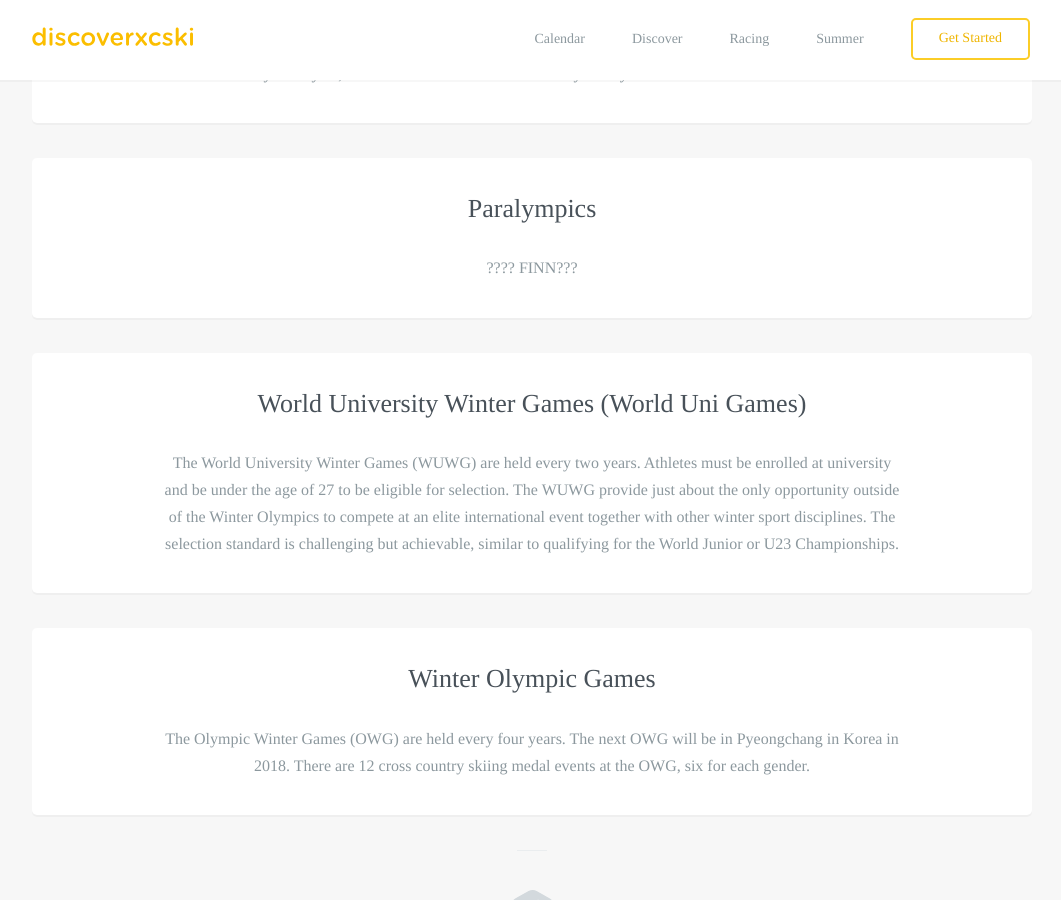
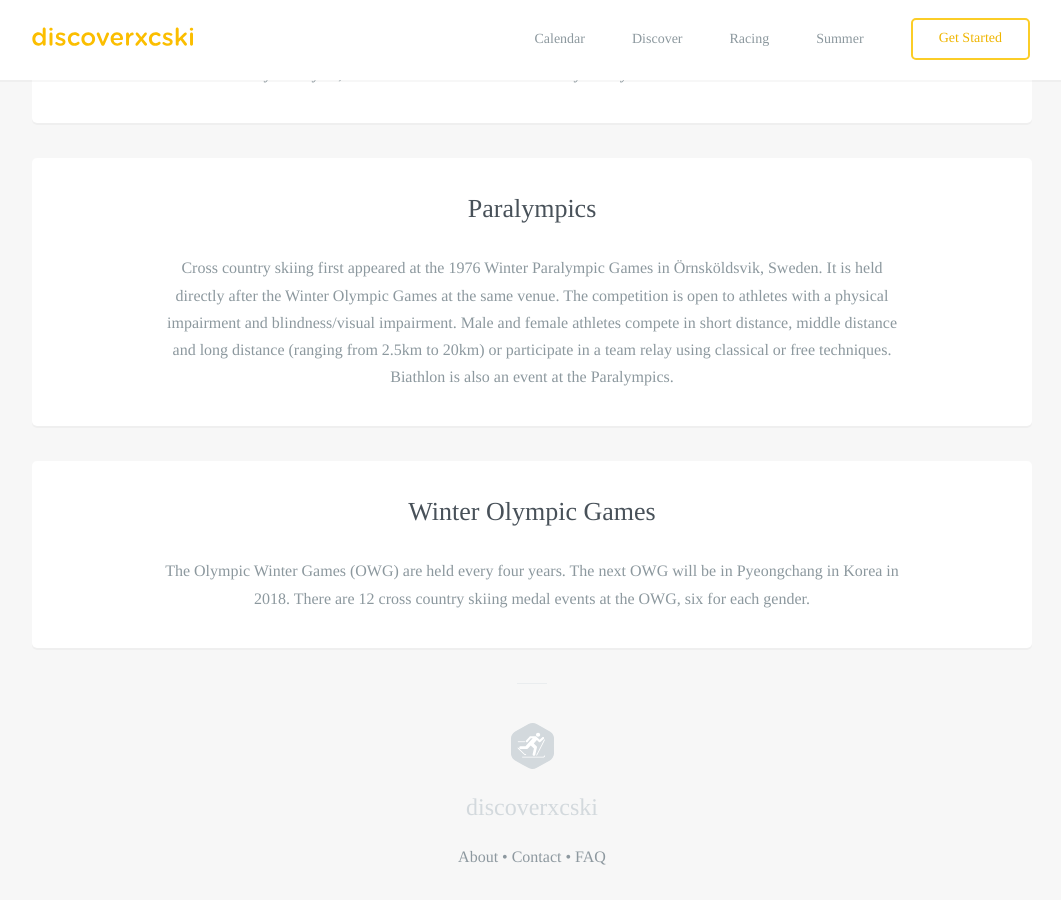
Before and after one commit to robcatto/robcatto.github.io, a Jekyll site: the page built from racing/elite-events/index.html, in a window 1280 px wide and 900 px high, scrolled down 1941 px. Shown: the whole window, without its empty margins (108-1169 px from the left). Built offline with Jekyll 4.4.1, drawn with Linux system fonts in a browser that asks for light colours; some web fonts are replaced; Markdown is read by kramdown in place of the engine named in the settings.

Commit message:
Update index.html

```diff
--- a/racing/elite-events/index.html
+++ b/racing/elite-events/index.html
@@ -102,19 +102,12 @@ layout: default
 
                                 <section class="mobile_section">
                     <h3>Paralympics</h3>
-                    <p>????  FINN???
+                    <p>Cross country skiing first appeared at the 1976 Winter Paralympic Games in Örnsköldsvik, Sweden. It is held directly after the Winter Olympic Games at the same venue. The competition is open to athletes with a physical impairment and blindness/visual impairment. Male and female athletes compete in short distance, middle distance and long distance (ranging from 2.5km to 20km) or participate in a team relay using classical or free techniques.  Biathlon is also an event at the Paralympics.
 
                     </p>
 
                 </section>
 
-                                <section class="mobile_section">
-                    <h3>World University Winter Games   (World Uni Games)</h3>
-                    <p>The World University Winter Games (WUWG) are held every two years. Athletes must be enrolled at university and be under the age of 27 to be eligible for selection. The WUWG provide just about the only opportunity outside of the Winter Olympics to compete at an elite international event together with other winter sport disciplines. The selection standard is challenging but achievable, similar to qualifying for the World Junior or U23 Championships.
-
-                    </p>
-
-                </section>
 
                                 <section class="mobile_section">
                     <h3>Winter Olympic Games</h3>
```
